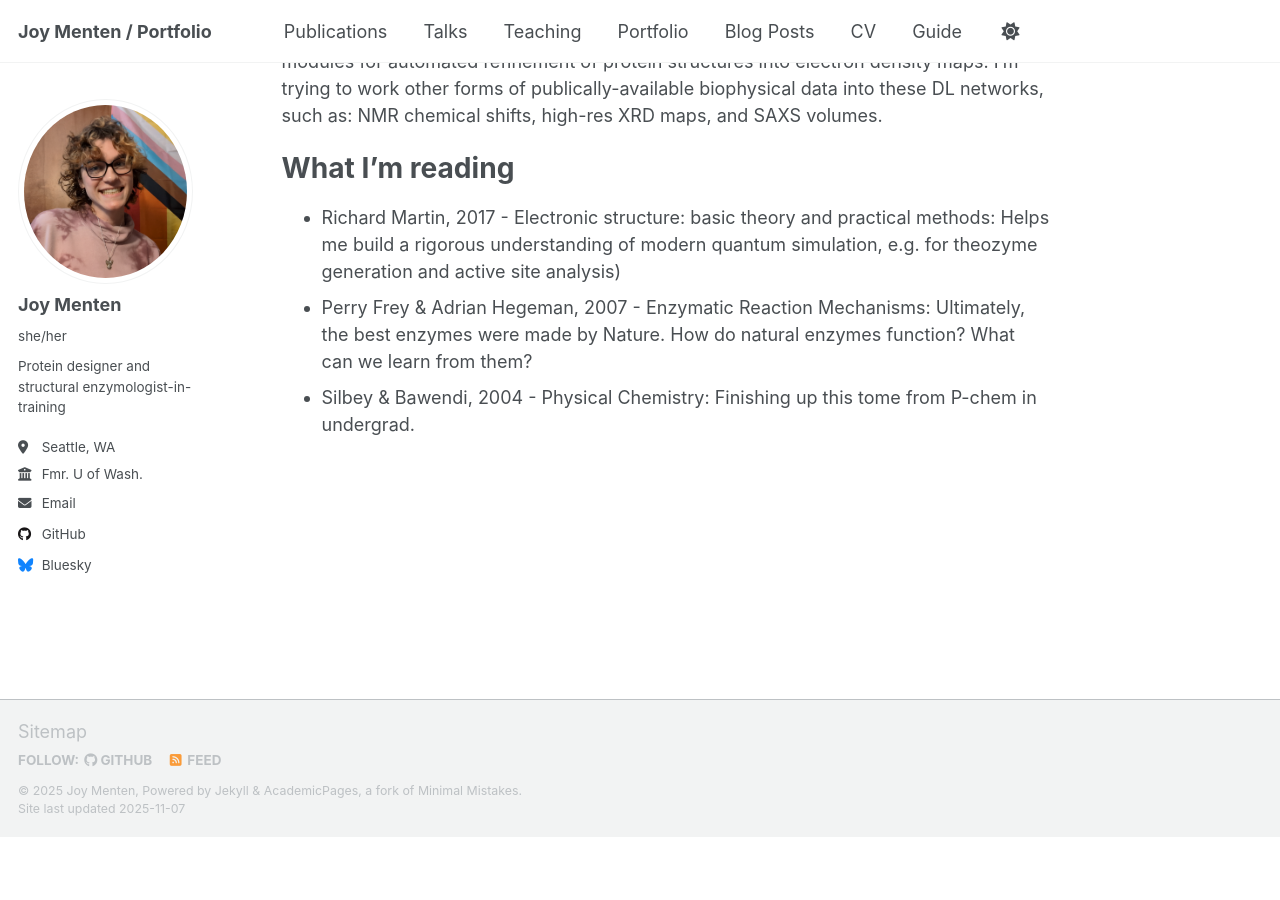
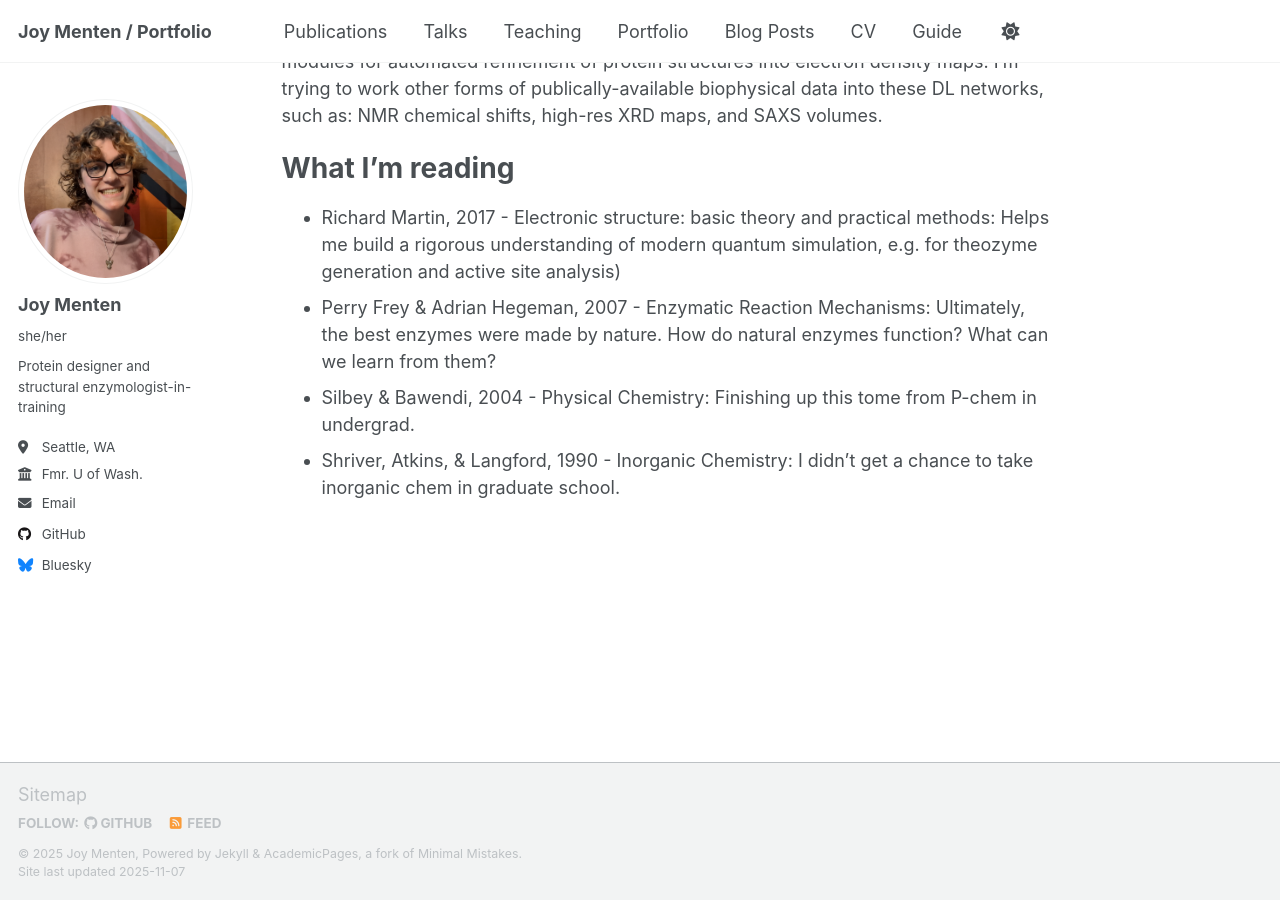
Before and after one commit to picodase/picodase.github.io, a Jekyll site: the page built from _pages/about.md, in a window 1280 px wide and 900 px high, scrolled down 1161 px. Built offline with Jekyll 4.4.1, drawn with Linux system fonts in a browser that asks for light colours; a script that is not in the unit is left out; before the commit the page ends 1998 px from its top, so only the background shows below that.

Commit message:
Add Shriver to reading list

```diff
--- a/_pages/about.md
+++ b/_pages/about.md
@@ -30,5 +30,6 @@ I approach computational enzyme modeling using a few methods, especially: deep l
 What I'm reading
 ===
 - Richard Martin, 2017 - Electronic structure: basic theory and practical methods: Helps me build a rigorous understanding of modern quantum simulation, e.g. for theozyme generation and active site analysis)
-- Perry Frey & Adrian Hegeman, 2007 - Enzymatic Reaction Mechanisms: Ultimately, the best enzymes were made by Nature. How do natural enzymes function? What can we learn from them?
+- Perry Frey & Adrian Hegeman, 2007 - Enzymatic Reaction Mechanisms: Ultimately, the best enzymes were made by nature. How do natural enzymes function? What can we learn from them?
 - Silbey & Bawendi, 2004 - Physical Chemistry: Finishing up this tome from P-chem in undergrad.
+- Shriver, Atkins, & Langford, 1990 - Inorganic Chemistry: I didn't get a chance to take inorganic chem in graduate school.
```
